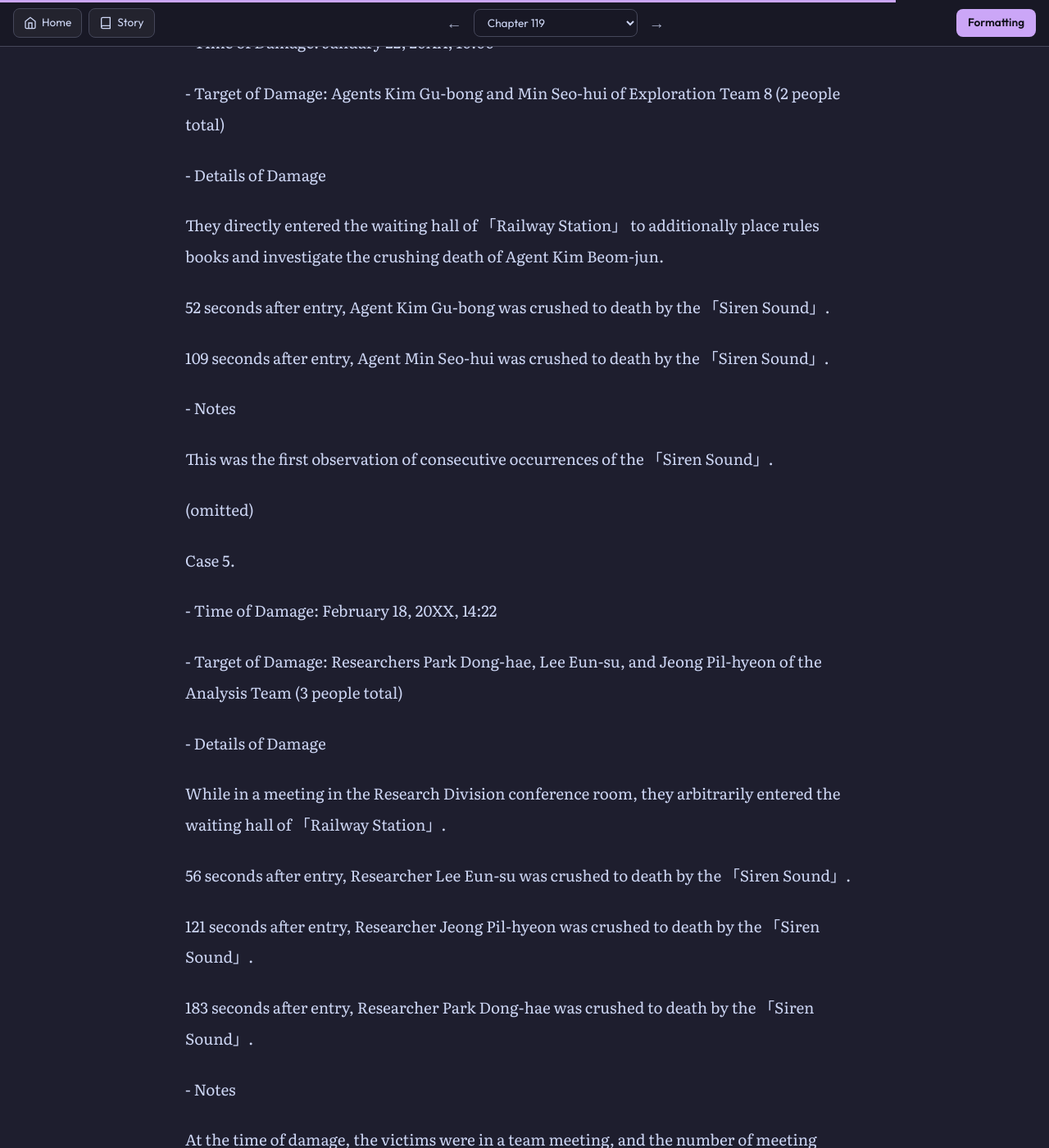
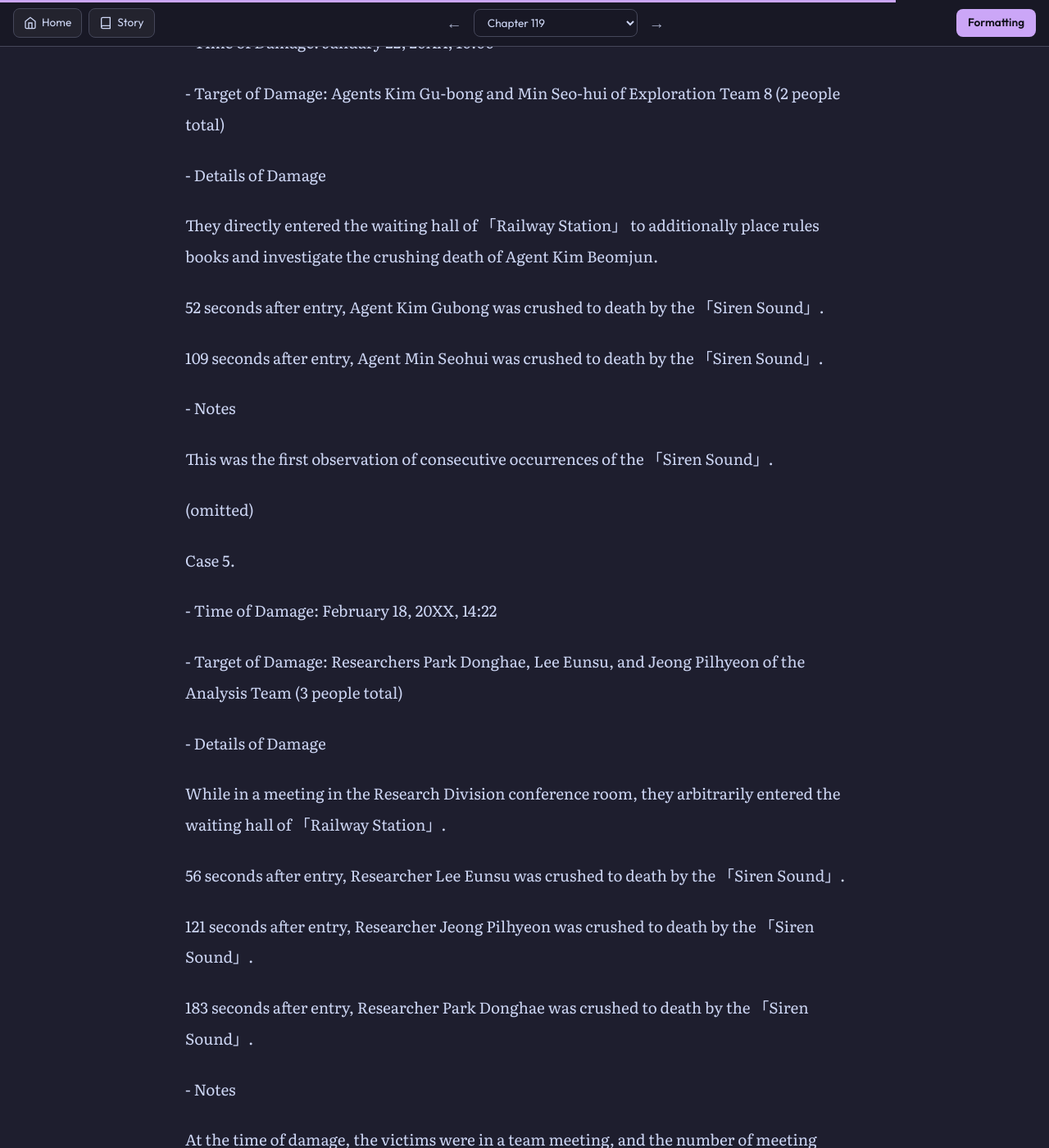
Before and after one commit to soleumn/soleumn.github.io, a Jekyll site: the page built from _chapters/esg/ch119.md, in a window 1280 px wide and 1400 px high, scrolled down 9836 px. Shown: the whole window at 82% size. Built offline with Jekyll 4.4.1, drawn with Linux system fonts in a browser that asks for light colours; comment, search, counter and statistics services are not loaded; some of the changed text lies outside the part shown.

Commit message:
Edit Chapter 119 (via site)

```diff
--- a/_chapters/esg/ch119.md
+++ b/_chapters/esg/ch119.md
@@ -240,7 +240,7 @@ At that moment, the meeting from the daytime suddenly came to mind.
 
 So I changed my mind and searched for a report I had already examined before, then opened it again.
 
----
+----
 
 Analysis Report on Special Situations Related to 「Railway Station Where the Siren Sounds」
 
@@ -260,7 +260,7 @@ Case 1.
 
 \- Time of Damage: January 21, 20XX, 5:29
 
-\- Target of Damage: Agent Kim Beom-jun of Response Team 11 (1 person total)
+\- Target of Damage: Agent Kim Beomjun of Response Team 11 (1 person total)
 
 \- Details of Damage
 
@@ -270,7 +270,7 @@ While sleeping in lodging, he arbitrarily entered the waiting hall of 「Railway
 
 \- Notes
 
-Agent Kim Beom-jun had long been dissatisfied that the rescue operation for Agent (deleted) had continued for an extended period.
+Agent Kim Beomjun had long been dissatisfied that the rescue operation for Agent (deleted) had continued for an extended period.
 
 It is said that in ordinary times as well, he often expressed these complaints to those around him and frequently mentioned Agent (deleted).
 
@@ -282,11 +282,11 @@ Case 2.
 
 \- Details of Damage
 
-They directly entered the waiting hall of 「Railway Station」 to additionally place rules books and investigate the crushing death of Agent Kim Beom-jun.
+They directly entered the waiting hall of 「Railway Station」 to additionally place rules books and investigate the crushing death of Agent Kim Beomjun.
 
-52 seconds after entry, Agent Kim Gu-bong was crushed to death by the 「Siren Sound」.
+52 seconds after entry, Agent Kim Gubong was crushed to death by the 「Siren Sound」.
 
-109 seconds after entry, Agent Min Seo-hui was crushed to death by the 「Siren Sound」.
+109 seconds after entry, Agent Min Seohui was crushed to death by the 「Siren Sound」.
 
 \- Notes
 
@@ -298,17 +298,17 @@ Case 5.
 
 \- Time of Damage: February 18, 20XX, 14:22
 
-\- Target of Damage: Researchers Park Dong-hae, Lee Eun-su, and Jeong Pil-hyeon of the Analysis Team (3 people total)
+\- Target of Damage: Researchers Park Donghae, Lee Eunsu, and Jeong Pilhyeon of the Analysis Team (3 people total)
 
 \- Details of Damage
 
 While in a meeting in the Research Division conference room, they arbitrarily entered the waiting hall of 「Railway Station」.
 
-56 seconds after entry, Researcher Lee Eun-su was crushed to death by the 「Siren Sound」.
+56 seconds after entry, Researcher Lee Eunsu was crushed to death by the 「Siren Sound」.
 
-121 seconds after entry, Researcher Jeong Pil-hyeon was crushed to death by the 「Siren Sound」.
+121 seconds after entry, Researcher Jeong Pilhyeon was crushed to death by the 「Siren Sound」.
 
-183 seconds after entry, Researcher Park Dong-hae was crushed to death by the 「Siren Sound」.
+183 seconds after entry, Researcher Park Donghae was crushed to death by the 「Siren Sound」.
 
 \- Notes
 
@@ -336,7 +336,7 @@ They directly entered the waiting hall of 「Railway Station」 to investigate
 
 \- Notes: None.
 
----
+----
 
 It was while I was slowly turning through the report.
 
```
